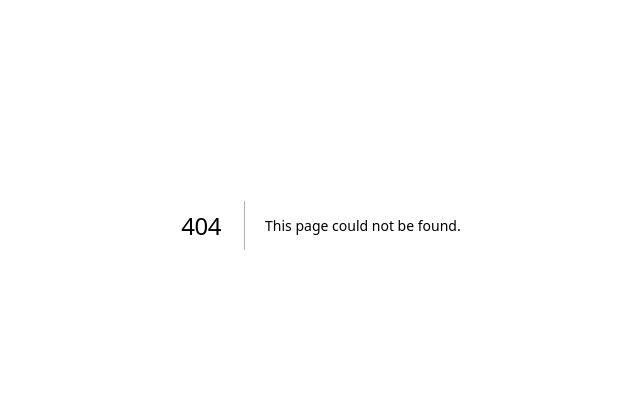
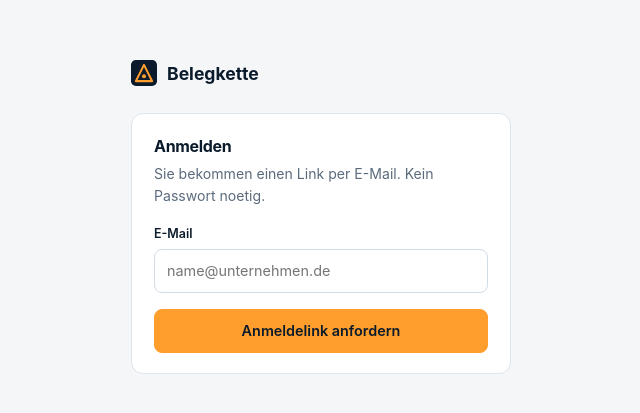
Before and after one commit to katsou93/belegkette-app, a Next.js app: page /login in a window 1280 px wide. Before the commit this address had no page. Shown: the part 175-588 px from the top of the page, without its empty margins (319-959 px from the left). Built offline with nearby package versions, Linux system fonts and the light colour scheme.

Commit message:
Add files via upload

```diff
--- /dev/null
+++ b/app/login/page.tsx
@@ -0,0 +1,38 @@
+"use client";
+import { useState } from "react";
+import { sbBrowser } from "@/lib/browser";
+export default function Login() {
+const [mail, setMail] = useState("");
+const [st, setSt] = useState<"idle"|"send"|"ok"|"err">("idle");
+const [msg, setMsg] = useState("");
+async function go(e: React.FormEvent) {
+e.preventDefault(); setSt("send");
+const { error } = await sbBrowser().auth.signInWithOtp({ email: mail.trim(), options: { emailRedirectTo: `${window.location.origin}/auth/callback` } });
+if (error) { setSt("err"); setMsg(error.message); } else setSt("ok");
+}
+return (
+<main className="mitte">
+<div style={{ width: "100%", maxWidth: 380 }}>
+<div style={{ display: "flex", alignItems: "center", gap: 10, marginBottom: 26, fontWeight: 700, fontSize: "1.1rem" }}>
+<svg width="26" height="26" viewBox="0 0 32 32"><rect width="32" height="32" rx="6" fill="#0b1b2b"/><path d="M16 6 L26 26 H6 Z" fill="none" stroke="#ff9e2c" strokeWidth="2.5" strokeLinejoin="round"/><circle cx="16" cy="20" r="2.5" fill="#ff9e2c"/></svg>
+Belegkette
+</div>
+{st === "ok" ? (
+<div className="card">
+<h1 style={{ fontSize: "1rem", marginBottom: 8 }}>Link verschickt</h1>
+<p style={{ fontSize: ".9rem", color: "var(--muted)" }}>Wir haben Ihnen einen Anmeldelink an <b>{mail}</b> geschickt.</p>
+</div>
+) : (
+<form onSubmit={go} className="card">
+<h1 style={{ fontSize: "1rem", marginBottom: 4 }}>Anmelden</h1>
+<p style={{ fontSize: ".88rem", color: "var(--muted)", marginBottom: 18 }}>Sie bekommen einen Link per E-Mail. Kein Passwort noetig.</p>
+<label htmlFor="m">E-Mail</label>
+<input id="m" type="email" required className="inp" value={mail} onChange={(e) => setMail(e.target.value)} placeholder="name@unternehmen.de" />
+{st === "err" && <div className="err">{msg}</div>}
+<button className="btn acc" style={{ width: "100%", marginTop: 16 }} disabled={st === "send"}>{st === "send" ? "Wird gesendet ..." : "Anmeldelink anfordern"}</button>
+</form>
+)}
+</div>
+</main>
+);
+}
```
